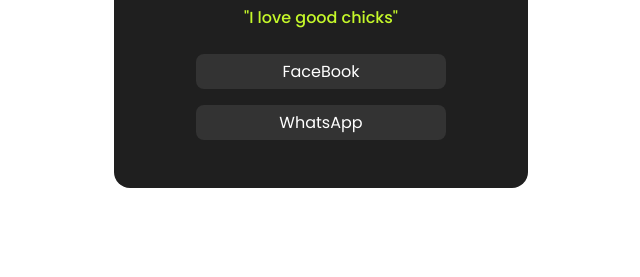
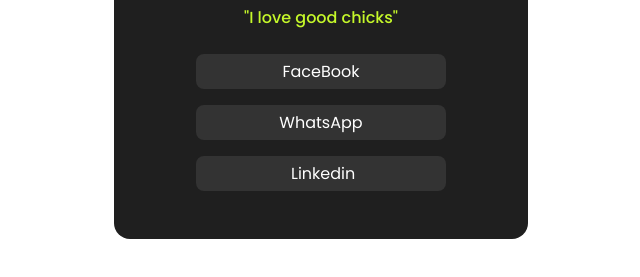
Before and after one commit to KalminX/jamie_C, a plain HTML site: page index.html in a window 1280 px wide. Shown: the part 309-586 px from the top of the page, without its empty margins (319-959 px from the left). Drawn offline with Linux system fonts and the light colour scheme.

Commit message:
added: linkedin bio

```diff
--- a/index.html
+++ b/index.html
@@ -35,14 +35,21 @@
             <div class="icon"><img src="WhatsApp Image 2024-02-08 at 17.22.36_44fc38b1.jpg""></div>
             <h3>Okunsebor James Oboseoye</h3>
             <h2>Edo State, Nigeria</h2>
-            <p class="des">"I love good chicks"</p>
+            <p class=" des">"I love good chicks"</p>
             </div class="links">
             <div class="link">
-            <p><a href="https://www.facebook.com/profile.php?id=100026975131507&mibextid=ZbWKwL" target="_blank">FaceBook</a></p>
+                <p><a href="https://www.facebook.com/profile.php?id=100026975131507&mibextid=ZbWKwL"
+                        target="_blank">FaceBook</a></p>
             </div>
             <div class="link">
                 <p><a href="https://wa.link/akf3qf" target="_blank">WhatsApp</a></p>
             </div>
+            <div class="link">
+                <p><a
+                        href="https://www.linkedin.com/in/oboseoye-okunsebor-2238931b3?utm_source=share&utm_campaign=share_via&utm_content=profile&utm_medium=android_app"></a>
+                Linkedin</p>
+            </div>
         </div>
 </body>
+
 </html>
```
Lines whose indentation alone changed are shown as unchanged.
